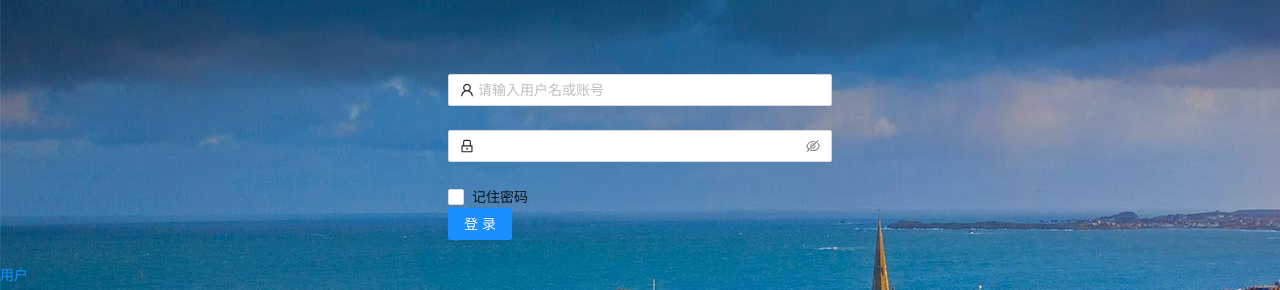
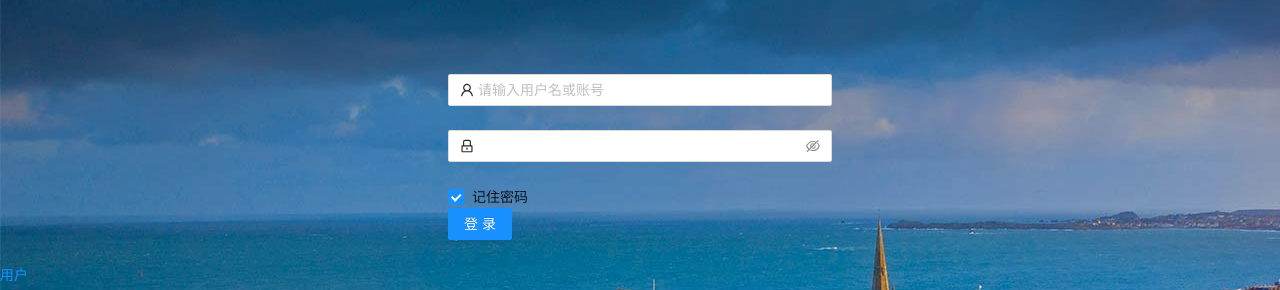
Before and after one commit to DogHuan/react-admin-system, a React (Create React App) app in the folder admin-system/: page /login in a window 1280 px wide. Shown: the part 126-416 px from the top of the page. Built offline with nearby package versions, Linux system fonts and the light colour scheme.

Commit message:
登录页面cookie，加密设置完毕

```diff
--- a/admin-system/src/Admin/SmtpSet/index.js
+++ b/admin-system/src/Admin/SmtpSet/index.js
@@ -1,81 +1,94 @@
 import React, { Component } from "react";
-import { Form, Input, InputNumber,Checkbox, Button, message } from 'antd'
+import { Form, Input, InputNumber, Checkbox, Button, message } from 'antd'
 
 export default class Smtp extends Component {
 
+    //一、使用fetch异步向后台请求数据的方法和步骤。
+    //1、此处使用的是表单的非受控组件，React.createRef()，创建formRef对象绑定到form表单
     formRef = React.createRef()
-
-    handleSumit=()=>{
+    //2、抓取登录表单输入的值，使用formData数组存储getFieldsValue获取到对应字段名的值
+    handleSumit = () => {
         const formData = this.formRef.current.getFieldsValue([
-            'address','smtp_port','sender','s_password','send',
-            'recipient_list','is_ssl'
+            'address', 'smtp_port', 'sender', 's_password', 'send',
+            'recipient_list', 'is_ssl'
         ])
-        fetch("url",{
-            method:"POST",
-            header:{
+        //3、fetch()异步请求方法的步骤
+        //3.1、url请求地址 3.2、method请求方法：POST, GET, OPTIONS, PUT, DELETE, UPDATE
+        //3.3、header请求头(请求头格式需要分情况设置) 3.4、body请求体(这里使用JSON格式发送数据)
+        fetch("url", {
+            method: "POST",
+            header: {
                 contentType: 'application/json',
-              },
-            body:JSON.stringify({
-                address:formData.address,
-                smtp_port:formData.smtp_port,
-                sender:formData.sender,
-                s_password:formData.s_password,
-                send:formData.send,
-                recipient_list:formData.recipient_list,
-                is_ssl:formData.is_ssl
+            },
+            //3.4.1、直接传送formData数组给后端
+            // body: JSON.stringify(formData)
+            // 3.4.2、分别设置formData内部的值
+            body: JSON.stringify({
+                address: formData.address,
+                smtp_port: formData.smtp_port,
+                sender: formData.sender,
+                s_password: formData.s_password,
+                send: formData.send,
+                recipient_list: formData.recipient_list,
+                is_ssl: formData.is_ssl
             })
-        }).then(response=>response.json(
-        )).then(result =>{
-            if (result.code===200) {
+            //4、.then对请求结果的处理步骤以及方法
+            //4.1、对响应体response也进行转json的.json()处理
+        }).then(response => response.json(
+        )).then(result => {
+            //4.2、判断请求结果的msg
+            // if(result.msg==='ok')
+            //4.3、判断请求结果的code值
+            if (result.code === 200) {
                 message.success("修改成功")
                 this.fetchData()
-            } else{
-                message.error("修改失败"+result.msg)
+            } else {
+                message.error("修改失败" + result.msg)
             }
-        }).catch(function(error){
-            message.error("修改失败"+error)
+        }).catch(function (error) {
+            message.error("修改失败" + error)
         })
     }
 
-    handleTest=()=>{
+    handleTest = () => {
         const formData = this.formRef.current.getFieldsValue([
-            'address','smtp_port','sender','s_password','send',
-            'recipient_list','is_ssl'
+            'address', 'smtp_port', 'sender', 's_password', 'send',
+            'recipient_list', 'is_ssl'
         ])
-        fetch("url",{
-            method:"PUT",
-            header:{
+        fetch("url", {
+            method: "PUT",
+            header: {
                 contentType: 'application/json',
-              },
-            body:JSON.stringify({
-                address:formData.address,
-                smtp_port:formData.smtp_port,
-                sender:formData.sender,
-                s_password:formData.s_password,
-                send:formData.send,
-                recipient_list:formData.recipient_list,
-                is_ssl:formData.is_ssl
+            },
+            body: JSON.stringify({
+                address: formData.address,
+                smtp_port: formData.smtp_port,
+                sender: formData.sender,
+                s_password: formData.s_password,
+                send: formData.send,
+                recipient_list: formData.recipient_list,
+                is_ssl: formData.is_ssl
             })
-        }).then(response =>response.json(
-        )).then(result =>{
-            if (result.code===200) {
+        }).then(response => response.json(
+        )).then(result => {
+            if (result.code === 200) {
                 message.success("修改成功")
                 this.fetchData()
-            } else{
-                message.error("修改失败"+result.msg)
+            } else {
+                message.error("修改失败" + result.msg)
             }
-        }).catch(function(error){
-            message.error("修改失败"+error)
+        }).catch(function (error) {
+            message.error("修改失败" + error)
         })
     }
 
-    fetchData=()=>{
+    fetchData = () => {
         fetch("url"
-        ).then(response =>response.json()
-        ).then(result =>{
+        ).then(response => response.json()
+        ).then(result => {
             this.formRef.current.setFieldsValue(result.data)
-        }).catch(function(error){
-            message.error("获取失败"+error)
+        }).catch(function (error) {
+            message.error("获取失败" + error)
         })
     }
 
@@ -87,8 +100,8 @@ export default class Smtp extends Component {
         return (
             <div>
                 <Form
-                style={{marginTop:20}} labelCol={{span:3}}
-                wrapperCol={{span:10}} ref={this.formRef}>
+                    style={{ marginTop: 20 }} labelCol={{ span: 3 }}
+                    wrapperCol={{ span: 10 }} ref={this.formRef}>
                     <Form.Item
                         name="address"
                         label="地址">
@@ -103,7 +116,7 @@ export default class Smtp extends Component {
                             },
                         ]}
                     >
-                        <InputNumber style={{width:"100%"}}/>
+                        <InputNumber style={{ width: "100%" }} />
                     </Form.Item>
                     <Form.Item
                         name="sender"
@@ -165,13 +178,13 @@ export default class Smtp extends Component {
                         </Checkbox>
                     </Form.Item>
                     <Form.Item
-                    wrapperCol={{ offset:3, span:8}}>
+                        wrapperCol={{ offset: 3, span: 8 }}>
                         <Button
-                        onClick={this.onReset}>重置</Button>
+                            onClick={this.onReset}>重置</Button>
                         <Button
-                        onClick={this.handleTest}>测试</Button>
+                            onClick={this.handleTest}>测试</Button>
                         <Button
-                        onClick={this.handleSumit}>设置</Button>
+                            onClick={this.handleSumit}>设置</Button>
                     </Form.Item>
                 </Form>
             </div>
--- a/admin-system/src/Login/index.js
+++ b/admin-system/src/Login/index.js
@@ -12,51 +12,36 @@ const iv = CryptoJS.enc.Utf8.parse('25sXG$HdoDjNj*J!');
 export default class Login extends Component {
   constructor(props) {
     super(props)
+    this.state = {
+      password:window.password,
+      username:window.username,
+      remember:true
+    }
   }
 
-  //一、使用fetch异步向后台请求数据的方法和步骤。
-  //1、此处使用的是表单的非受控组件，React.createRef()，创建formRef对象绑定到form表单
-  formRef = React.createRef();
-
-  handleSumit = () => {
-    //2、抓取登录表单输入的值，使用formData数组存储getFieldsValue获取到对应字段名的值
-    const formData = this.formRef.current.getFieldsValue([
-      'username', 'password', 'remember'
-    ])
-    //3、fetch()异步请求方法的步骤
-    //3.1、url请求地址 3.2、method请求方法：POST, GET, OPTIONS, PUT, DELETE, UPDATE
-    //3.3、header请求头(请求头格式需要分情况设置) 3.4、body请求体(这里使用JSON格式发送数据)
+  onFinish = () => {
     fetch("url", {
       method: "POST",
       header: new Headers({
         "Content-Type": "application/json;charset=UTF-8",
       }),
-      //3.4.1、直接传送formData数组给后端
-      // body: JSON.stringify(formData)
-      // 3.4.2、分别设置formData内部的值
       body:JSON.stringify({
-        username:formData.username,
-        password:this.Encrypt(formData.password)
+        username:this.state.username,
+        password:this.state.password
       })
-      //4、.then对请求结果的处理步骤以及方法
-      //4.1、对响应体response也进行转json的.json()处理
     }).then((response) => response.json()
     ).then((result) => {
-      //4.2、判断请求结果的msg
-      // if(result.msg==='ok')
-      //4.3、判断请求结果的code值
       if (result.code >= 200 || result.code < 300) {
         console.log("登录成功")
-
         // 二、思考：API连接成功后，要保持页面刷新后仍保留原本信息，而不是返回登录页面。
         //1、保留原先登录信息即cookie本地存储的使用。js本地存储有cookie和store。
         // 1.1、加载名为cookieName的cookie信息,cookie.load(cookieName)
         cookie.load()
         //1.2、判断是否勾选了记住密码选项，如果是则cooike保存密码，用户名，角色,token等信息
-        if (formData.remeber === true) {
+        if (this.state.remember === true) {
           cookie.save({
-            username: formData.username,
-            password: this.Encrypt(formData.password),
+            username: this.state.username,
+            password: this.state.password,
             role: result?.data?.role,
             token: result?.data?.token
           })
@@ -65,7 +50,7 @@ export default class Login extends Component {
         else {
           cookie.remove(['password'])
           cookie.save({
-            username: formData.username,
+            username: this.state.username,
             role: result?.data?.role,
             token: result?.data?.token
           })
@@ -83,6 +68,12 @@ export default class Login extends Component {
     })
   }
 
+  handleCheck=(event)=>{
+    this.setState({
+      remeber:event.target.checked
+    })
+    console.log(event.target.checked);
+  }
   //为密码加密
 
   handleChange=(e)=>{
@@ -127,7 +118,7 @@ export default class Login extends Component {
 
   componentDidCatch(){
     if (cookie.token) {
-      this.state.data.push("/mainMenu")
+      this.props.history.push("/mainMenu")
     }
   }
 
@@ -144,8 +135,16 @@ export default class Login extends Component {
     return (
       <div className="login">
         <div className="loginForm">
-          {/* 给Form绑定ref属性，这样可以保证form表单变化在任何时间总是拿到正确的实例。*/}
-          <Form className="login-form" ref={this.formRef} validateMessages={validateMessages}>
+          {/* 给Form绑定initialValues属性，初始化表单的属性值。
+          然后绑定onFinish提交表单且数据验证成功后回调事件*/}
+          <Form className="login-form"
+          initialValues={{
+            remember:true,
+            username:this.state.username,
+            password:this.Encrypt(this.state.password)
+          }}
+          validateMessages={validateMessages}
+          onFinish={this.onFinish}>
             <Form.Item
               name="username"
               //约束规则，rules
@@ -184,16 +183,18 @@ export default class Login extends Component {
             >
               <Input.Password
                 prefix={<LockOutlined />}
+                type="password"
                 onChange={(e)=>this.handleChange(e)}
               />
             </Form.Item>
             <Form.Item name="remember" valuePropName="checked" noStyle>
-              <Checkbox>
+              <Checkbox
+              onChange={(e)=>this.handleCheck(e)}>
                 记住密码
               </Checkbox>
             </Form.Item>
             <Form.Item>
-              <Button type="primary" htmlType="submit" onClick={this.handleSumit} >
+              <Button type="primary" htmlType="submit" className="login-form-button">
                 登录
               </Button>
             </Form.Item>
```
